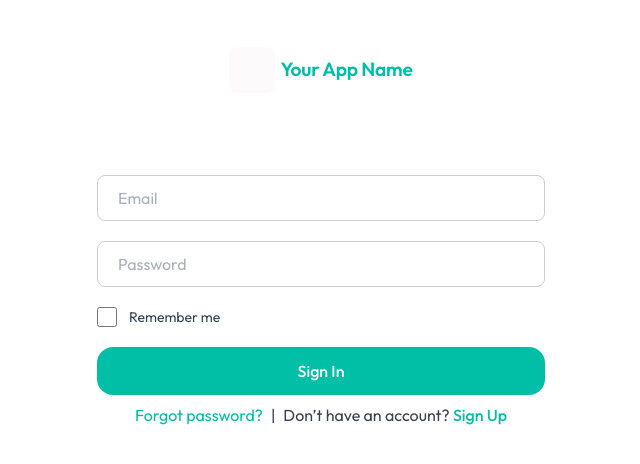
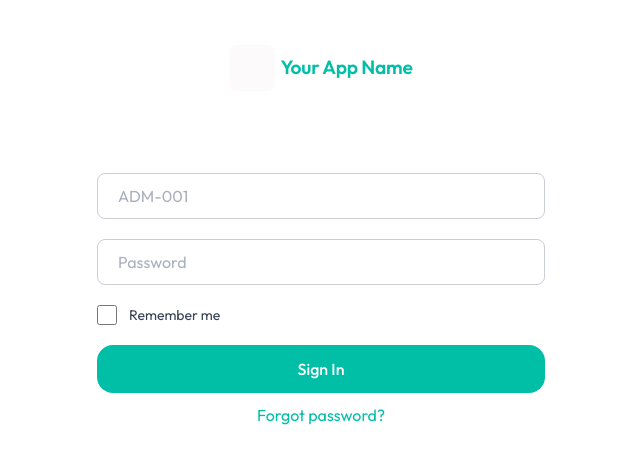
Before and after one commit to manojacccenture-wq/GlobalAuthtentication, a React (Vite) app: page / in a window 1280 px wide. Shown: the part 164-628 px from the top of the page, without its empty margins (319-959 px from the left). Built offline with nearby package versions, Linux system fonts and the light colour scheme.

Commit message:
feat:converted from email to userName

```diff
--- a/src/pages/SignIn/SignIn.jsx
+++ b/src/pages/SignIn/SignIn.jsx
@@ -26,7 +26,7 @@ const SignIn = () => {
     resolver: zodResolver(signInSchema),
     mode: "onTouched",
     defaultValues: {
-      email: "",
+      username: "",
       password: "",
       rememberMe: false,
     },
@@ -39,15 +39,17 @@ const SignIn = () => {
   const onSubmit = (data) => {
 
     const user = testUsers.find(
-      (u) => u.email === data.email && u.password === data.password
+      (u) => u.username === data.username && u.password === data.password
     );
+
 
     if (user) {
 
       // Simulate OTP generation
       const generatedOtp = "123456";
       localStorage.setItem("otp", generatedOtp);
-      localStorage.setItem("mfaEmail", user.email);
+      localStorage.setItem("mfaUser", user.username);
+
 
       login(user);
       navigate("/mfa");
@@ -85,12 +87,17 @@ const SignIn = () => {
         <form onSubmit={handleSubmit(onSubmit)} noValidate>
           <div className="flex flex-col gap-[20px] mb-[20px]">
             <Input
-              type="email"
-              placeholder="Email"
-              error={!!errors.email}
-              helperText={errors.email?.message}
-              {...register("email")}
+              type="text"
+              placeholder="ADM-001"
+              error={!!errors.username}
+              helperText={errors.username?.message}
+              {...register("username")}
+              onChange={(e) =>
+                setValue("username", e.target.value.toUpperCase())
+              }
             />
+
+
             <Input
               type="password"
               placeholder="Password"
@@ -118,12 +125,12 @@ const SignIn = () => {
             >
               {isSubmitting ? "Signing In..." : "Sign In"}
             </Button>
-            <p className="text-[16px] font-normal leading-[20px] text-[#3a3f51] text-center font-['Outfit',sans-serif]">
-              <a href="#" className="text-[#00bfa6] hover:underline">
+            <p className=" font-normal  text-[#3a3f51] text-center ">
+              <a href="#" className="text-text-primary hover:underline">
                 Forgot password?
               </a>
 
-              <span className="mx-2">|</span>
+              {/* <span className="mx-2">|</span>
 
               Don’t have an account?{" "}
               <Link
@@ -131,7 +138,7 @@ const SignIn = () => {
                 className="text-[#00bfa6] font-medium hover:underline"
               >
                 Sign Up
-              </Link>
+              </Link> */}
             </p>
 
 
--- a/src/schemas/auth.schema.js
+++ b/src/schemas/auth.schema.js
@@ -1,13 +1,14 @@
 import { z } from "zod";
 
 export const signInSchema = z.object({
-  email: z
+  username: z
     .string()
-    .min(3, "Email is required")
-    .max(255, "Email is required")
-    .email("Invalid email format"),
+    .regex(
+      /^[A-Z]{3}-\d{3}$/,
+      "Username must be in format: AAA-999 (e.g., ADM-001)"
+    ),
 
   password: z
     .string()
-     .min(8, "Password must be at least 8 characters")
+    .min(8, "Password must be at least 8 characters"),
 });
--- a/src/styles/tokens/index.css
+++ b/src/styles/tokens/index.css
@@ -1,3 +1,4 @@
 @import "./colors.css";
+@import "./typography.css";
 @import "./radius.css";
 @import "./semantic.css";
--- a/src/styles/tokens/typography.css
+++ b/src/styles/tokens/typography.css
@@ -3,4 +3,5 @@
     /* Text Title Color */
     --color-text-title: #0E121E;
     --color-text-paragraph: #3A3F51;
+    --color-text-primary: #00BFA6;
 }
--- a/src/utils/constants/users.js
+++ b/src/utils/constants/users.js
@@ -1,7 +1,6 @@
 export const testUsers = [
   {
-    email: "manoj@gmail.com",
+    username: "ADM-001",
     password: "Joystick123@",
   },
-
 ];
```
